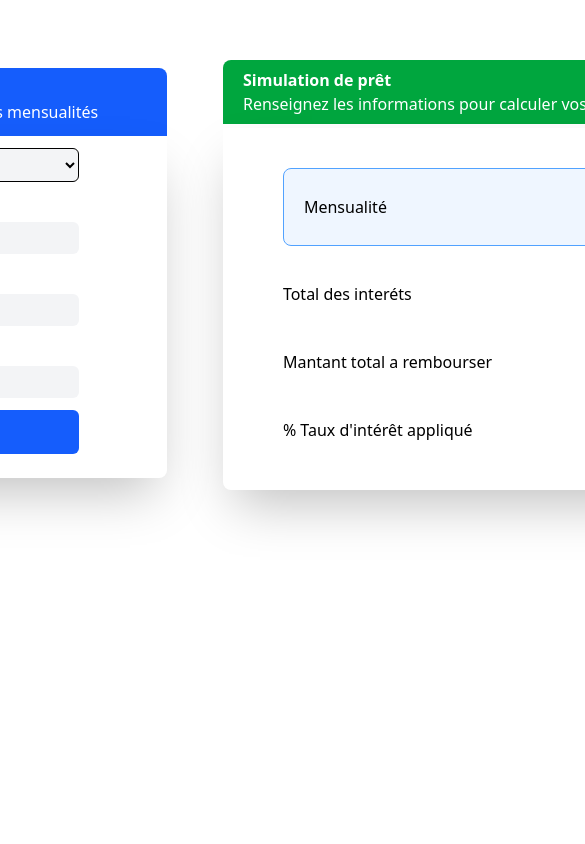
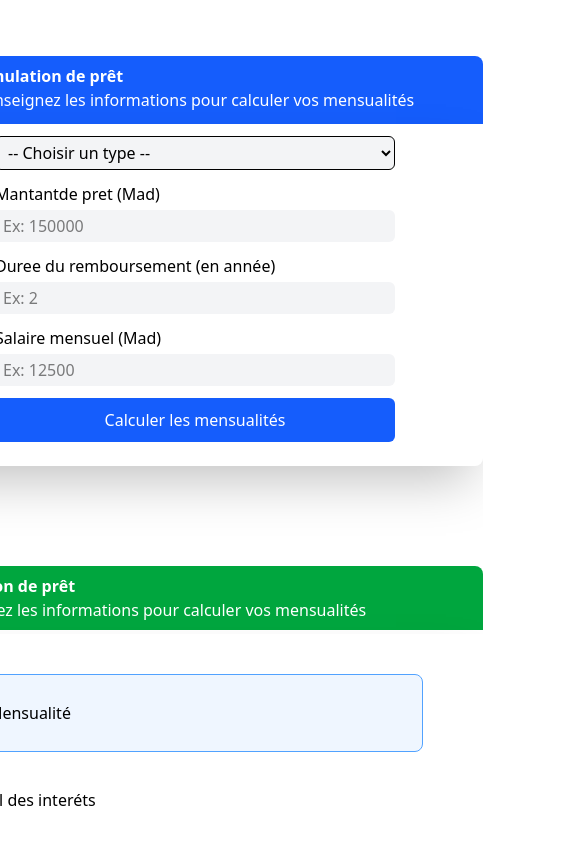
Before and after one commit to lahfamostafa/brief4, a website: page index.html in a window 390 px wide. Shown: the top 844 px of the page, 585 px wide, since content can reach past the window. Drawn offline with Linux system fonts and the light colour scheme.

Commit message:
fixe : make page responsive

```diff
--- a/index.html
+++ b/index.html
@@ -6,6 +6,13 @@
   <link rel="stylesheet" href="src/output.css">
   <title>Calcul automatique</title>
 
+  <style>
+    @media (max-width:1300px){
+      #form{
+        display: grid;
+      }
+    }
+  </style>
 </head>
 <body class="p-2 m-2">
 
```
